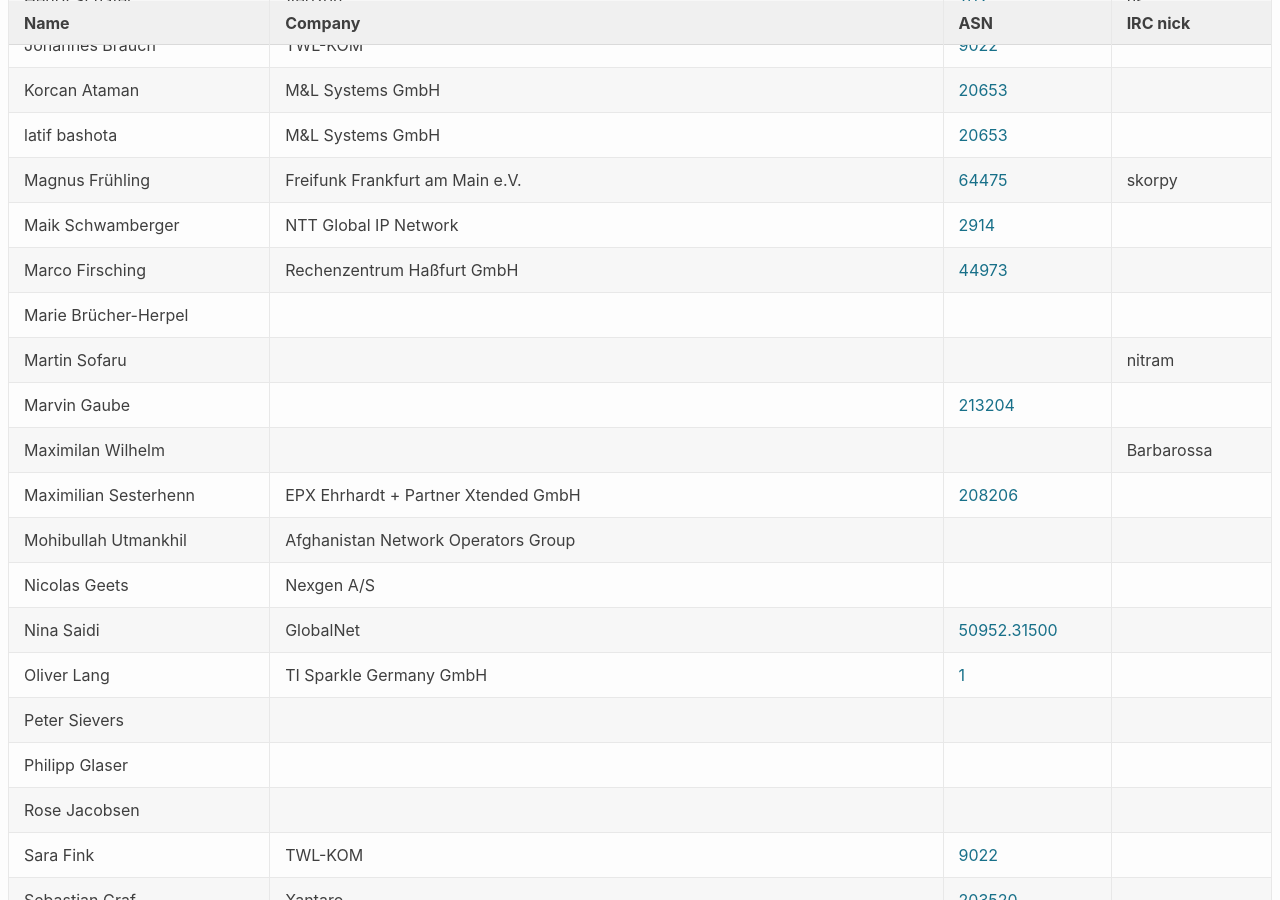
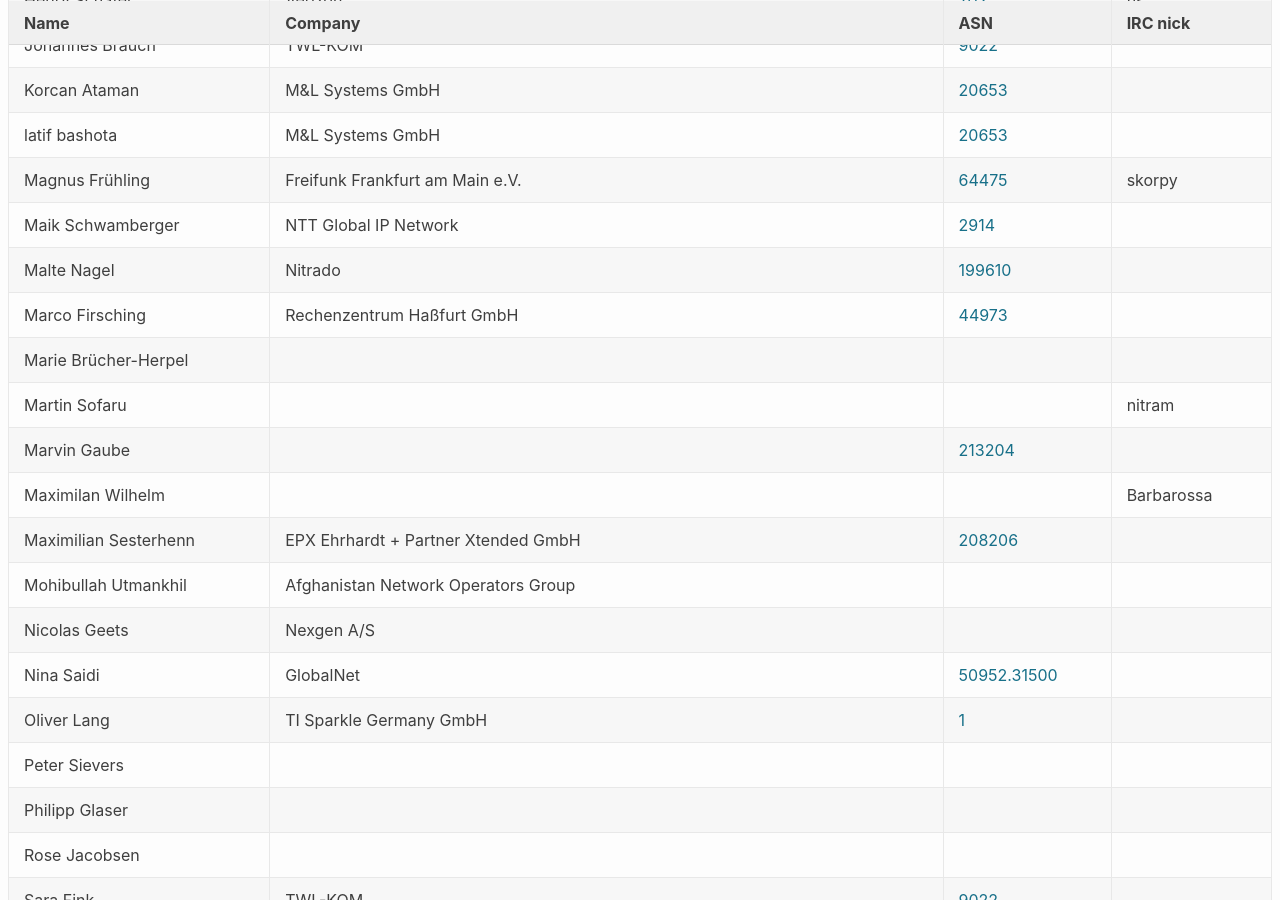
Before and after one commit to denog/pretix-attendeelist, a Jekyll site: the page built from denogmeetup24-01/index.markdown, in a window 1280 px wide and 900 px high, scrolled down 571 px. Built offline with Jekyll 4.4.1, drawn with Linux system fonts in a browser that asks for light colours.

Commit message:
Latest data: Mon Jan 22 11:47:57 UTC 2024

```diff
--- a/_data/attendees_denogmeetup24-01.json
+++ b/_data/attendees_denogmeetup24-01.json
@@ -100,6 +100,12 @@
     "company": "NTT Global IP Network",
     "irc": null,
     "asn": "2914"
+  },
+  {
+    "name": "Malte Nagel",
+    "company": "Nitrado",
+    "irc": null,
+    "asn": "199610"
   },
   {
     "name": "Marco Firsching",
```
